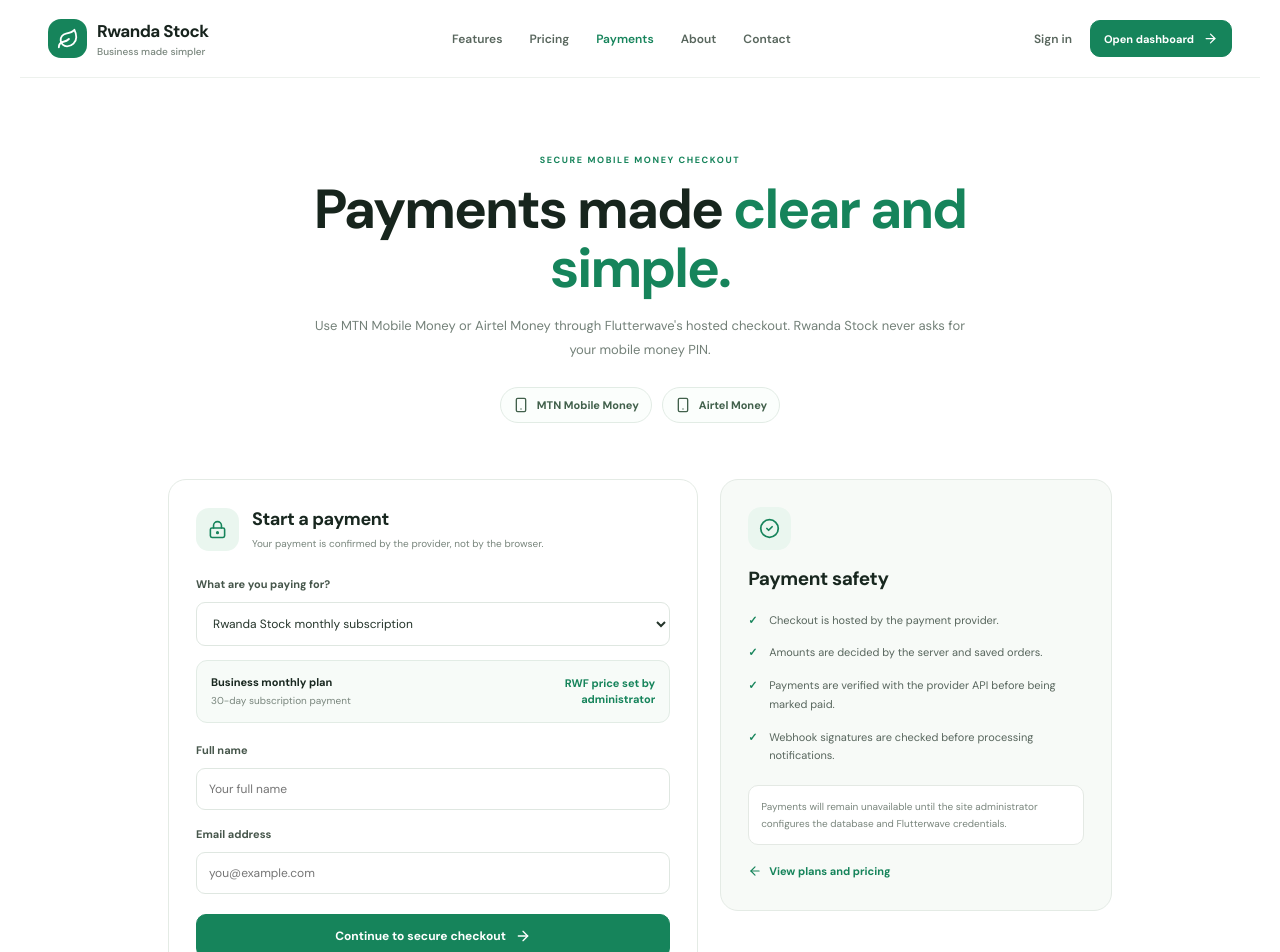
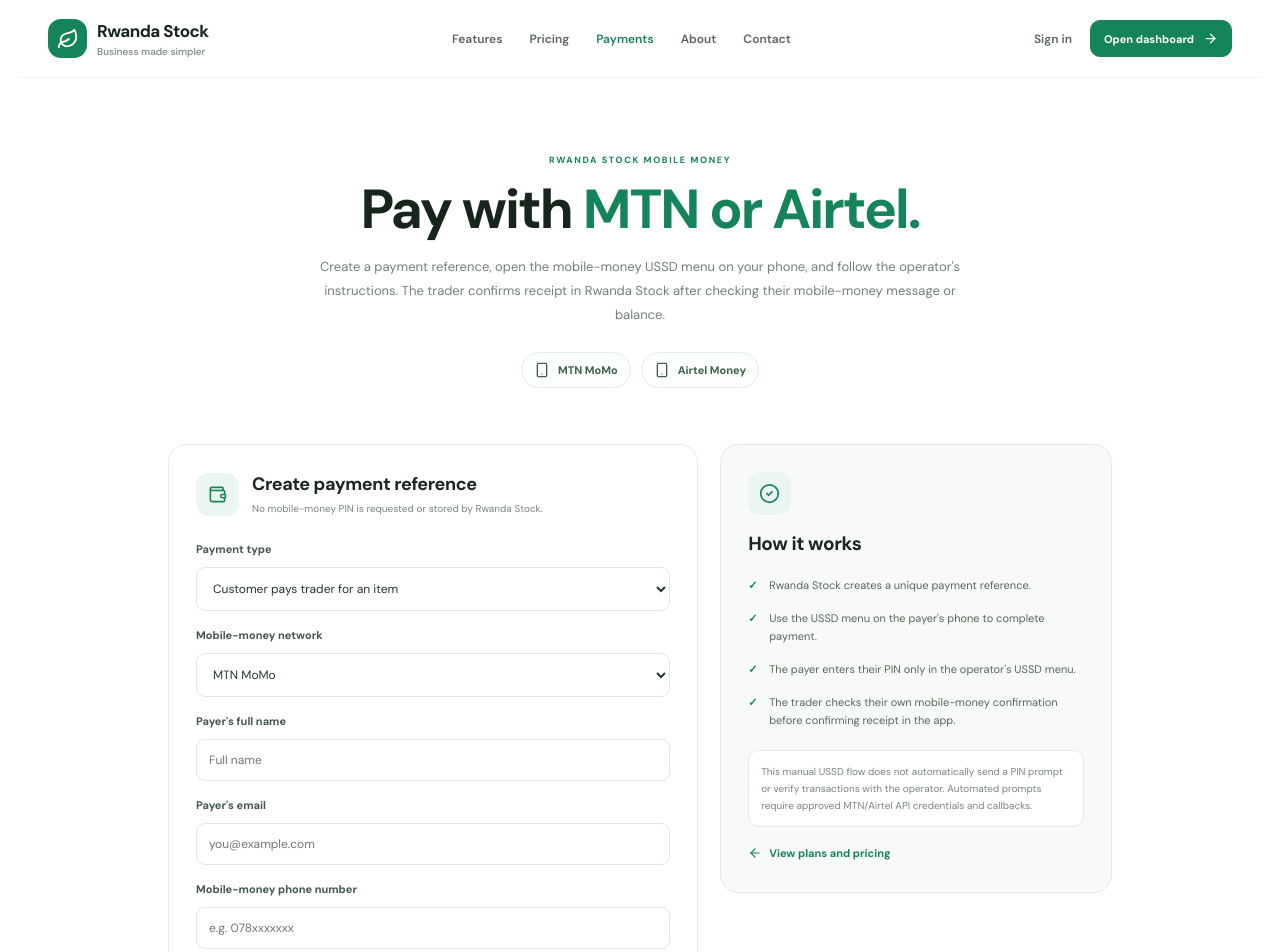
Before and after one commit to G-tech-dev/Rwanda-Stock, a Next.js app: page /payments in a window 1280 px wide. Shown: the top 952 px of the page. Built offline with nearby package versions, Linux system fonts and the light colour scheme.

Commit message:
Replace hosted checkout with manual USSD payment flow

```diff
--- a/app/payments/page.tsx
+++ b/app/payments/page.tsx
@@ -2,55 +2,108 @@
 
 import { useState } from "react";
 import Link from "next/link";
-import { ArrowLeft, ArrowRight, CheckCircle2, LockKeyhole, Smartphone } from "lucide-react";
+import { ArrowLeft, ArrowRight, CheckCircle2, Copy, Smartphone, ShieldCheck, Wallet } from "lucide-react";
 import { MarketingLayout } from "../components/marketing";
 
-type Purpose = "subscription" | "sale";
+type Purpose = "sale" | "wallet_topup" | "subscription";
+type Network = "mtn" | "airtel";
+type CreatedPayment = { txRef: string; amountRwf: number; network: Network; ussdCode: string; instructions: string[]; status: string };
 
 export default function PaymentsPage() {
-  const [purpose, setPurpose] = useState<Purpose>("subscription");
+  const [purpose, setPurpose] = useState<Purpose>("sale");
+  const [network, setNetwork] = useState<Network>("mtn");
   const [name, setName] = useState("");
   const [email, setEmail] = useState("");
+  const [phone, setPhone] = useState("");
   const [orderId, setOrderId] = useState("");
+  const [amountRwf, setAmountRwf] = useState("1000");
   const [error, setError] = useState("");
   const [busy, setBusy] = useState(false);
+  const [payment, setPayment] = useState<CreatedPayment | null>(null);
+  const [confirmationSecret, setConfirmationSecret] = useState("");
+  const [confirmBusy, setConfirmBusy] = useState(false);
+  const [confirmMessage, setConfirmMessage] = useState("");
 
   async function submit(event: React.FormEvent<HTMLFormElement>) {
     event.preventDefault();
     setError("");
+    setPayment(null);
     setBusy(true);
     try {
       const response = await fetch("/api/payments/initialize", {
         method: "POST",
         headers: { "Content-Type": "application/json" },
-        body: JSON.stringify({ purpose, name, email, ...(purpose === "sale" ? { orderId } : {}) })
+        body: JSON.stringify({ purpose, network, name, email, phone, ...(purpose === "sale" ? { orderId } : {}), ...(purpose === "wallet_topup" ? { amountRwf: Number(amountRwf) } : {}) })
       });
       const data = await response.json();
-      if (!response.ok) throw new Error(data.error || "Could not start payment.");
-      if (typeof data.checkoutUrl !== "string" || !data.checkoutUrl.startsWith("https://")) throw new Error("The payment provider did not return a valid checkout URL.");
-      window.location.assign(data.checkoutUrl);
+      if (!response.ok) throw new Error(data.error || "Could not create payment instructions.");
+      setPayment(data as CreatedPayment);
     } catch (e) {
-      setError(e instanceof Error ? e.message : "Could not start payment. Please try again.");
+      setError(e instanceof Error ? e.message : "Could not create payment instructions.");
     } finally {
       setBusy(false);
     }
   }
 
+  async function confirmPayment() {
+    if (!payment) return;
+    setConfirmBusy(true);
+    setConfirmMessage("");
+    try {
+      const response = await fetch("/api/payments/confirm", {
+        method: "POST",
+        headers: { "Content-Type": "application/json" },
+        body: JSON.stringify({ txRef: payment.txRef, confirmationSecret })
+      });
+      const data = await response.json();
+      if (!response.ok) throw new Error(data.error || "Payment could not be confirmed.");
+      setConfirmMessage("Trader confirmation recorded. This is a manual confirmation, not independent verification from MTN or Airtel.");
+    } catch (e) {
+      setConfirmMessage(e instanceof Error ? e.message : "Payment could not be confirmed.");
+    } finally {
+      setConfirmBusy(false);
+    }
+  }
+
   return <MarketingLayout><main className="inner-page payments-page">
-    <section className="inner-hero"><span className="section-kicker">SECURE MOBILE MONEY CHECKOUT</span><h1>Payments made <span>clear and simple.</span></h1><p>Use MTN Mobile Money or Airtel Money through Flutterwave's hosted checkout. Rwanda Stock never asks for your mobile money PIN.</p><div className="payment-method-pills"><span><Smartphone size={16}/> MTN Mobile Money</span><span><Smartphone size={16}/> Airtel Money</span></div></section>
+    <section className="inner-hero"><span className="section-kicker">RWANDA STOCK MOBILE MONEY</span><h1>Pay with <span>MTN or Airtel.</span></h1><p>Create a payment reference, open the mobile-money USSD menu on your phone, and follow the operator's instructions. The trader confirms receipt in Rwanda Stock after checking their mobile-money message or balance.</p><div className="payment-method-pills"><span><Smartphone size={16}/> MTN MoMo</span><span><Smartphone size={16}/> Airtel Money</span></div></section>
     <section className="payment-layout">
       <form className="payment-form" onSubmit={submit}>
-        <div className="payment-form-head"><span className="payment-secure-icon"><LockKeyhole size={19}/></span><div><h2>Start a payment</h2><p>Your payment is confirmed by the provider, not by the browser.</p></div></div>
-        <label htmlFor="payment-purpose">What are you paying for?</label>
-        <select id="payment-purpose" value={purpose} onChange={e => { setPurpose(e.target.value as Purpose); setError(""); }}><option value="subscription">Rwanda Stock monthly subscription</option><option value="sale">A customer sales order</option></select>
-        {purpose === "subscription" ? <div className="payment-plan-summary"><div><strong>Business monthly plan</strong><span>30-day subscription payment</span></div><strong>RWF price set by administrator</strong></div> : <><label htmlFor="payment-order">Existing order reference</label><input id="payment-order" value={orderId} onChange={e => setOrderId(e.target.value)} placeholder="Paste order ID" required/><p className="payment-field-note">The order must already exist in Rwanda Stock and have an unpaid total. The amount is read from the saved order, never from this form.</p></>}
-        <label htmlFor="payment-name">Full name</label><input id="payment-name" value={name} onChange={e => setName(e.target.value)} autoComplete="name" minLength={2} maxLength={100} placeholder="Your full name" required/>
-        <label htmlFor="payment-email">Email address</label><input id="payment-email" type="email" value={email} onChange={e => setEmail(e.target.value)} autoComplete="email" maxLength={254} placeholder="you@example.com" required/>
+        <div className="payment-form-head"><span className="payment-secure-icon"><Wallet size={19}/></span><div><h2>Create payment reference</h2><p>No mobile-money PIN is requested or stored by Rwanda Stock.</p></div></div>
+        <label htmlFor="payment-purpose">Payment type</label>
+        <select id="payment-purpose" value={purpose} onChange={e => { setPurpose(e.target.value as Purpose); setError(""); setPayment(null); }}>
+          <option value="sale">Customer pays trader for an item</option>
+          <option value="wallet_topup">Trader wallet top-up</option>
+          <option value="subscription">Rwanda Stock subscription</option>
+        </select>
+        <label htmlFor="payment-network">Mobile-money network</label>
+        <select id="payment-network" value={network} onChange={e => setNetwork(e.target.value as Network)}><option value="mtn">MTN MoMo</option><option value="airtel">Airtel Money</option></select>
+        <label htmlFor="payment-name">Payer's full name</label>
+        <input id="payment-name" value={name} onChange={e => setName(e.target.value)} autoComplete="name" minLength={2} maxLength={100} placeholder="Full name" required/>
+        <label htmlFor="payment-email">Payer's email</label>
+        <input id="payment-email" type="email" value={email} onChange={e => setEmail(e.target.value)} autoComplete="email" maxLength={254} placeholder="you@example.com" required/>
+        <label htmlFor="payment-phone">Mobile-money phone number</label>
+        <input id="payment-phone" value={phone} onChange={e => setPhone(e.target.value)} inputMode="tel" placeholder="e.g. 078xxxxxxx" minLength={9} maxLength={16} required/>
+        {purpose === "sale" && <><label htmlFor="payment-order">Existing order reference</label><input id="payment-order" value={orderId} onChange={e => setOrderId(e.target.value)} placeholder="Order ID" required/><p className="payment-field-note">The total is loaded from the saved order; you cannot change it here.</p></>}
+        {purpose === "wallet_topup" && <><label htmlFor="payment-amount">Top-up amount (RWF)</label><input id="payment-amount" type="number" value={amountRwf} onChange={e => setAmountRwf(e.target.value)} min={100} max={10000000} step={1} required/></>}
         {error && <p className="payment-error" role="alert">{error}</p>}
-        <button className="marketing-button payment-submit" type="submit" disabled={busy}>{busy ? "Connecting to payment provider…" : "Continue to secure checkout"} <ArrowRight size={16}/></button>
-        <p className="payment-disclaimer"><LockKeyhole size={13}/> Payment credentials are kept on the server. Choose MTN or Airtel on the provider checkout page when available.</p>
+        <button className="marketing-button payment-submit" type="submit" disabled={busy}>{busy ? "Creating reference…" : "Create payment instructions"} <ArrowRight size={16}/></button>
+        <p className="payment-disclaimer"><ShieldCheck size={13}/> A reference is not proof of payment. The status remains pending until the trader confirms receipt.</p>
       </form>
-      <aside className="payment-side-card"><span className="payment-side-icon"><CheckCircle2 size={21}/></span><h2>Payment safety</h2><ul><li>Checkout is hosted by the payment provider.</li><li>Amounts are decided by the server and saved orders.</li><li>Payments are verified with the provider API before being marked paid.</li><li>Webhook signatures are checked before processing notifications.</li></ul><div className="payment-side-note">Payments will remain unavailable until the site administrator configures the database and Flutterwave credentials.</div><Link href="/pricing" className="payment-back-link"><ArrowLeft size={14}/> View plans and pricing</Link></aside>
+      <aside className="payment-side-card"><span className="payment-side-icon"><CheckCircle2 size={21}/></span><h2>How it works</h2><ul><li>Rwanda Stock creates a unique payment reference.</li><li>Use the USSD menu on the payer's phone to complete payment.</li><li>The payer enters their PIN only in the operator's USSD menu.</li><li>The trader checks their own mobile-money confirmation before confirming receipt in the app.</li></ul><div className="payment-side-note">This manual USSD flow does not automatically send a PIN prompt or verify transactions with the operator. Automated prompts require approved MTN/Airtel API credentials and callbacks.</div><Link href="/pricing" className="payment-back-link"><ArrowLeft size={14}/> View plans and pricing</Link></aside>
     </section>
+    {payment && <section className="payment-form payment-instructions">
+      <div className="payment-form-head"><span className="payment-secure-icon"><Smartphone size={19}/></span><div><h2>Payment instructions</h2><p>Reference created; payment is still pending.</p></div></div>
+      <div className="payment-plan-summary"><div><strong>Amount</strong><span>{payment.purpose === "subscription" ? "Subscription" : payment.purpose === "wallet_topup" ? "Trader wallet top-up" : "Sales order"}</span></div><strong>{payment.amountRwf.toLocaleString()} RWF</strong></div>
+      <p><strong>Reference:</strong> {payment.txRef}</p>
+      <button type="button" className="marketing-button payment-submit" onClick={() => navigator.clipboard.writeText(payment.txRef)}><Copy size={16}/> Copy reference</button>
+      <a className="marketing-button payment-submit" href={`tel:${payment.ussdCode.replace("#", "%23")}`}>Open {payment.network === "mtn" ? "MTN" : "Airtel"} USSD menu <ArrowRight size={16}/></a>
+      <ol>{payment.instructions.map((instruction, index) => <li key={index}>{instruction}</li>)}</ol>
+      <p className="payment-field-note">After the operator confirms the transfer, the trader should verify the payment on their phone before recording receipt below.</p>
+      <label htmlFor="trader-confirmation">Trader app confirmation code</label>
+      <input id="trader-confirmation" type="password" value={confirmationSecret} onChange={e => setConfirmationSecret(e.target.value)} autoComplete="off" placeholder="Trader confirmation code" maxLength={128}/>
+      <button type="button" className="marketing-button payment-submit" disabled={confirmBusy || !confirmationSecret} onClick={confirmPayment}>{confirmBusy ? "Recording confirmation…" : "Trader confirms receipt"} <CheckCircle2 size={16}/></button>
+      {confirmMessage && <p role="status" className="payment-field-note">{confirmMessage}</p>}
+    </section>}
   </main></MarketingLayout>;
 }
```
